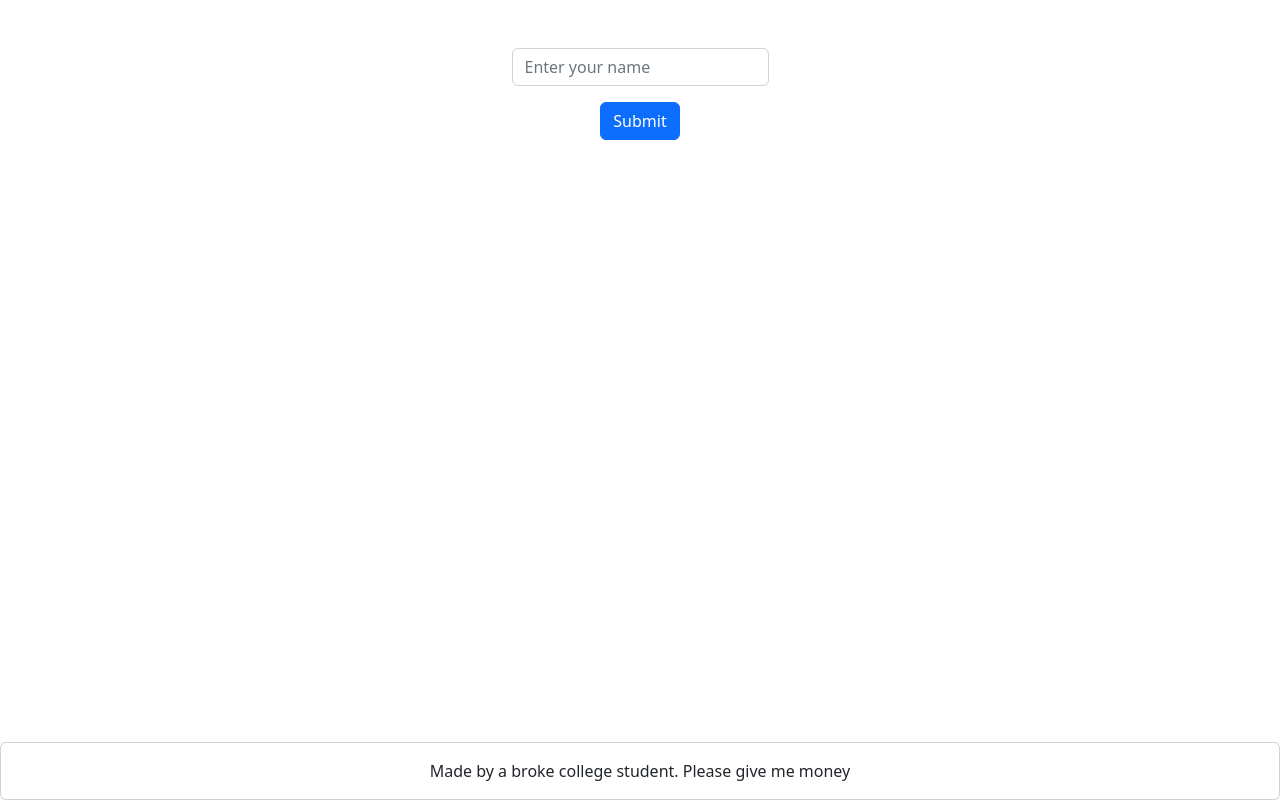
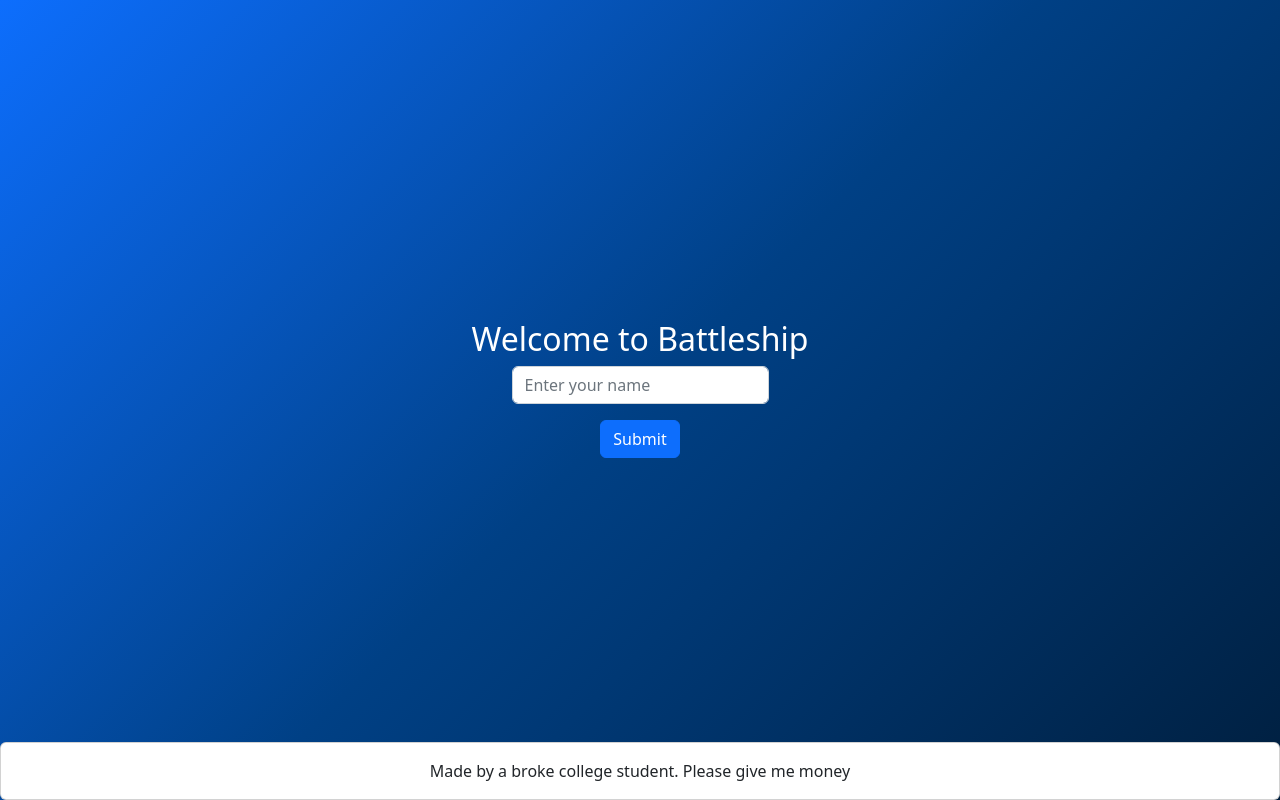
Before and after one commit to Eetub1/battleship-react, a React (Vite) app: page / in a window 1280 px wide. Built offline with nearby package versions, Linux system fonts and the light colour scheme.

Commit message:
made the UI look alot nicer

```diff
--- a/src/App.jsx
+++ b/src/App.jsx
@@ -38,11 +38,11 @@ function App() {
             )}
 
             {gamePhase === 'beginPhase' && (
-                <div>
+                <>
                     <NameForm
                         setPlayerName={setPlayerName}
                         setGamePhase={setGamePhase}/>
-                </div>
+                </>
             )}
 
             {gamePhase === 'placePhase' && (
--- a/src/components/NameForm.jsx
+++ b/src/components/NameForm.jsx
@@ -1,4 +1,4 @@
-import { Form, Button } from 'react-bootstrap'
+import { Form, Button, Card } from 'react-bootstrap'
 
 const NameForm = ({ setPlayerName, setGamePhase }) => {
     const handleSubmit = event => {
@@ -8,7 +8,9 @@ const NameForm = ({ setPlayerName, setGamePhase }) => {
     }
 
     return (
-        <Form className='d-flex flex-column align-items-center mt-5' onSubmit={handleSubmit}>
+        <div style={{marginTop: '20rem'}}>
+            <Form className='d-flex flex-column align-items-center' onSubmit={handleSubmit}>
+                <h2>Welcome to Battleship</h2>
                 <Form.Group className="d-flex flex-column align-items-center mb-3" controlId="p1name">
                     <Form.Control style={{maxWidth: '20rem'}} name="p1name" type="text" placeholder="Enter your name" />
                 </Form.Group>
@@ -17,6 +19,7 @@ const NameForm = ({ setPlayerName, setGamePhase }) => {
                 Submit
                 </Button>
             </Form>
+        </div>
     )
 }
 
--- a/src/components/PlaceShipsBoard.jsx
+++ b/src/components/PlaceShipsBoard.jsx
@@ -1,6 +1,7 @@
 import { useState } from 'react'
 import { Button } from 'react-bootstrap'
 
+//TODO refaktoroi tämän komponentin koodia
 const PlaceShipsBoard = ({ playerBoardObject, ships, setGamePhase}) => {
     const [currentShipIndex, setCurrentShipIndex] = useState(1)
     const [currentShip, setCurrentShip] = useState(ships[0])
@@ -69,7 +70,7 @@ const PlaceShipsBoard = ({ playerBoardObject, ships, setGamePhase}) => {
                     return <div
                         key={rowIndex}
                         style={{width: '80vw', maxWidth: '600px'}}
-                        className='d-flex flex-row border border-primary'>
+                        className='d-flex flex-row border border-white'>
                         {row.map((cell, cellIndex) => {
                             const styles = {
                                 flex: 1,
@@ -82,7 +83,7 @@ const PlaceShipsBoard = ({ playerBoardObject, ships, setGamePhase}) => {
                             }
 
                             //mystery constant variable fix later!
-                            if (board[rowIndex][cellIndex] !== 'o') styles.backgroundColor = 'blue'
+                            if (board[rowIndex][cellIndex] !== 'o') styles.backgroundColor = 'white'
 
                             return <div
                                 onClick={() => handleClick(rowIndex, cellIndex)}
@@ -90,7 +91,7 @@ const PlaceShipsBoard = ({ playerBoardObject, ships, setGamePhase}) => {
                                 onMouseLeave={() => setHoverCells([])}
                                 key={cellIndex}
                                 style={styles}
-                                className='cell border border-primary d-flex align-items-center justify-content-center'>
+                                className='cell border border-white d-flex align-items-center justify-content-center'>
                             </div>
                         }
                         )}
--- a/src/index.css
+++ b/src/index.css
@@ -1,12 +1,23 @@
 .cell:hover {
     background-color: rgb(211, 211, 211);
     cursor: pointer
+}
+
+h2 {
+    color: white;
 }
 
 #root {
     min-height: 100vh;
     display: flex;
     flex-direction: column;
+
+    background: linear-gradient(
+    135deg,
+    #0d6efd,
+    #004085,
+    #001f3f
+  )
 }
 
 .footer {
```
Lines whose indentation alone changed are shown as unchanged.
